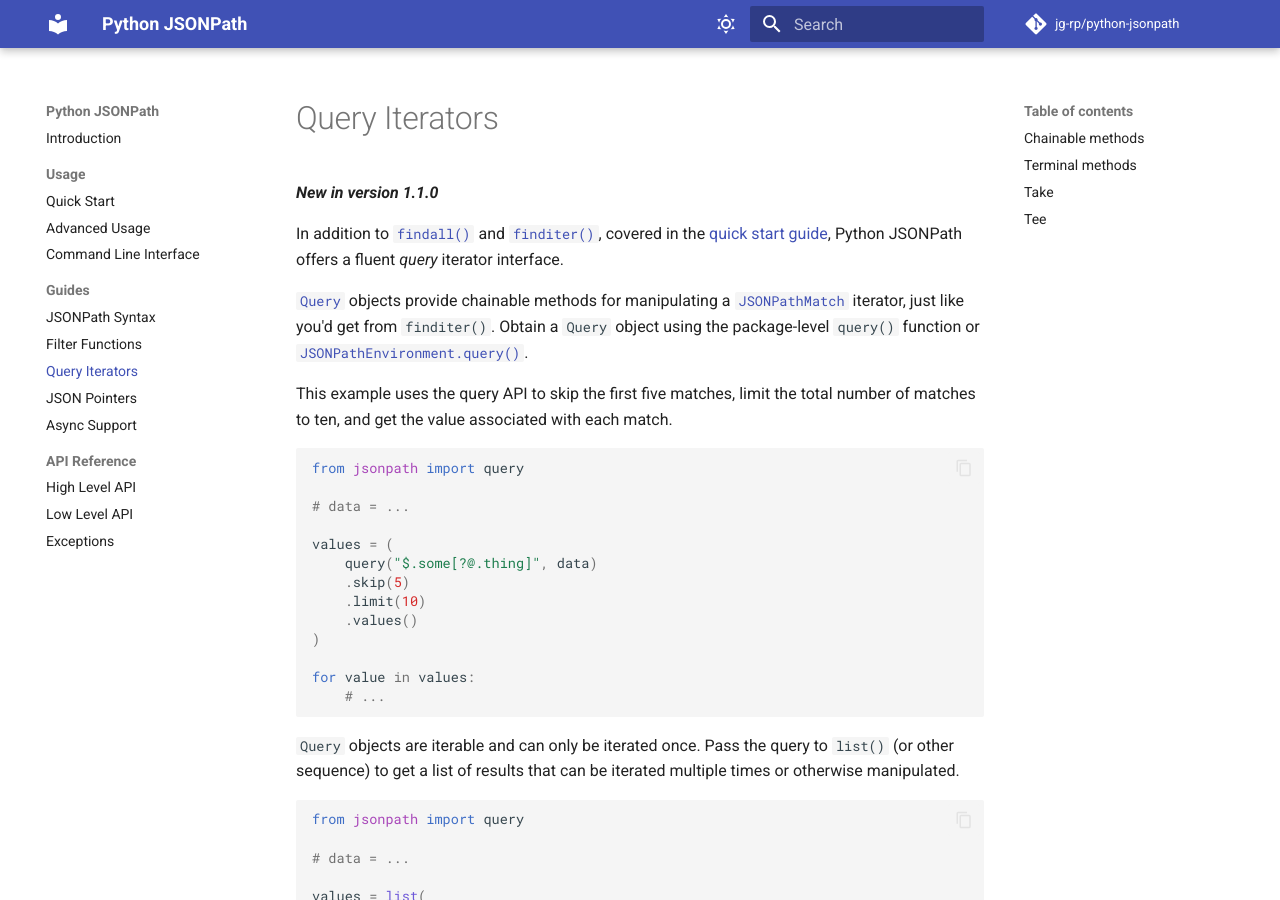
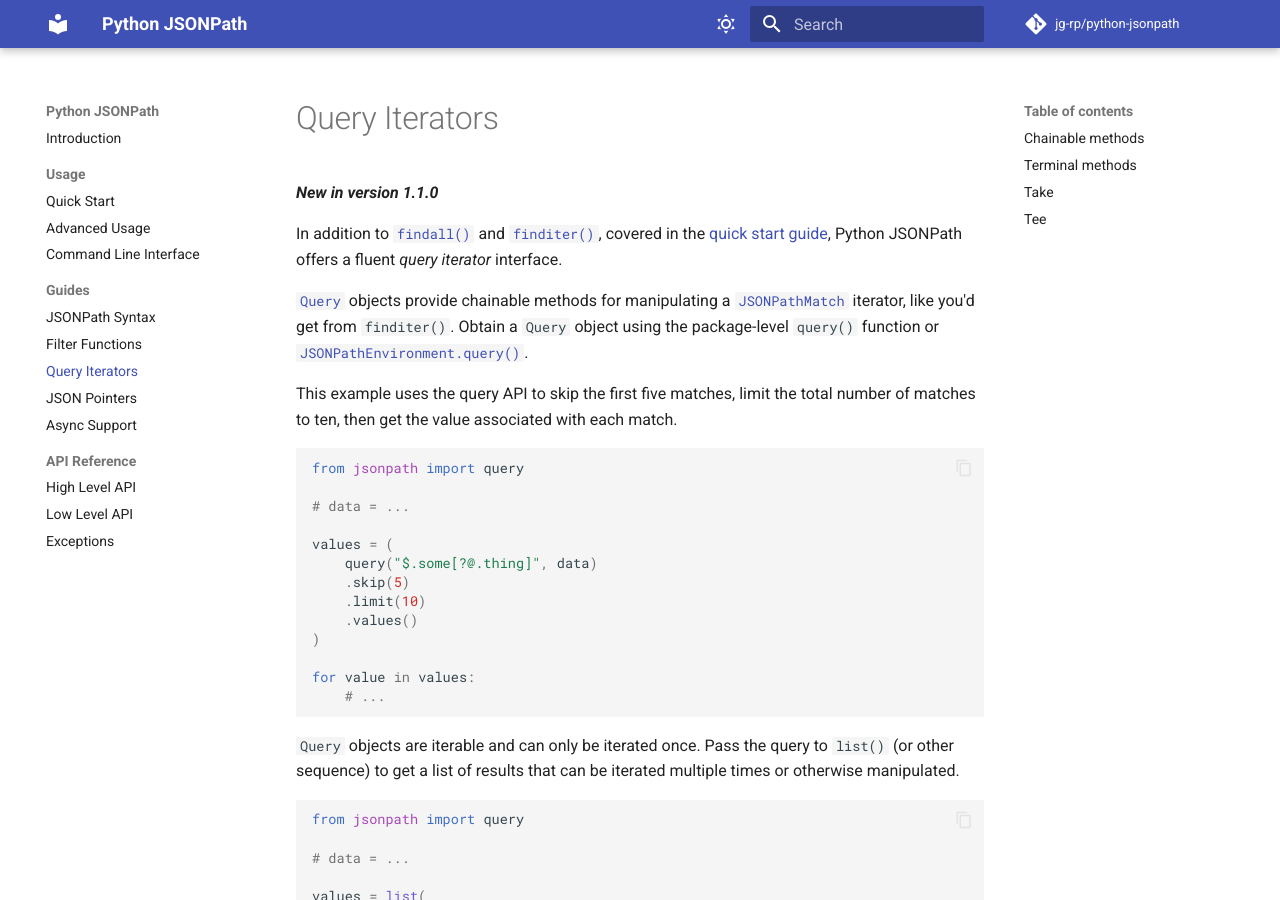
Before and after one commit to jg-rp/python-jsonpath, an MkDocs documentation site: the page built from docs/query.md, in a window 1280 px wide and 900 px high. Built offline with MkDocs 1.6.1 and Material for MkDocs 9.7.7, drawn with Linux system fonts in a browser that asks for light colours; comment, search, counter and statistics services are not loaded.

Commit message:
Release version 1.1.0 [skip ci]

````diff
--- a/docs/query.md
+++ b/docs/query.md
@@ -2,11 +2,11 @@
 
 **_New in version 1.1.0_**
 
-In addition to [`findall()`](api.md#jsonpath.JSONPathEnvironment.findall) and [`finditer()`](api.md#jsonpath.JSONPathEnvironment.finditer), covered in the [quick start guide](./quickstart.md), Python JSONPath offers a fluent _query_ iterator interface.
+In addition to [`findall()`](api.md#jsonpath.JSONPathEnvironment.findall) and [`finditer()`](api.md#jsonpath.JSONPathEnvironment.finditer), covered in the [quick start guide](./quickstart.md), Python JSONPath offers a fluent _query iterator_ interface.
 
-[`Query`](api.md#jsonpath.Query) objects provide chainable methods for manipulating a [`JSONPathMatch`](api.md#jsonpath.JSONPathMatch) iterator, just like you'd get from `finditer()`. Obtain a `Query` object using the package-level `query()` function or [`JSONPathEnvironment.query()`](api.md#jsonpath.JSONPathEnvironment.query).
+[`Query`](api.md#jsonpath.Query) objects provide chainable methods for manipulating a [`JSONPathMatch`](api.md#jsonpath.JSONPathMatch) iterator, like you'd get from `finditer()`. Obtain a `Query` object using the package-level `query()` function or [`JSONPathEnvironment.query()`](api.md#jsonpath.JSONPathEnvironment.query).
 
-This example uses the query API to skip the first five matches, limit the total number of matches to ten, and get the value associated with each match.
+This example uses the query API to skip the first five matches, limit the total number of matches to ten, then get the value associated with each match.
 
 ```python
 from jsonpath import query
--- a/jsonpath/__about__.py
+++ b/jsonpath/__about__.py
@@ -1,4 +1,4 @@
 # SPDX-FileCopyrightText: 2023-present James Prior <jamesgr.prior@gmail.com>
 #
 # SPDX-License-Identifier: MIT
-__version__ = "1.0.0"
+__version__ = "1.1.0"
````
Also changed, not shown: CHANGELOG.md (+4 -4 lines).
